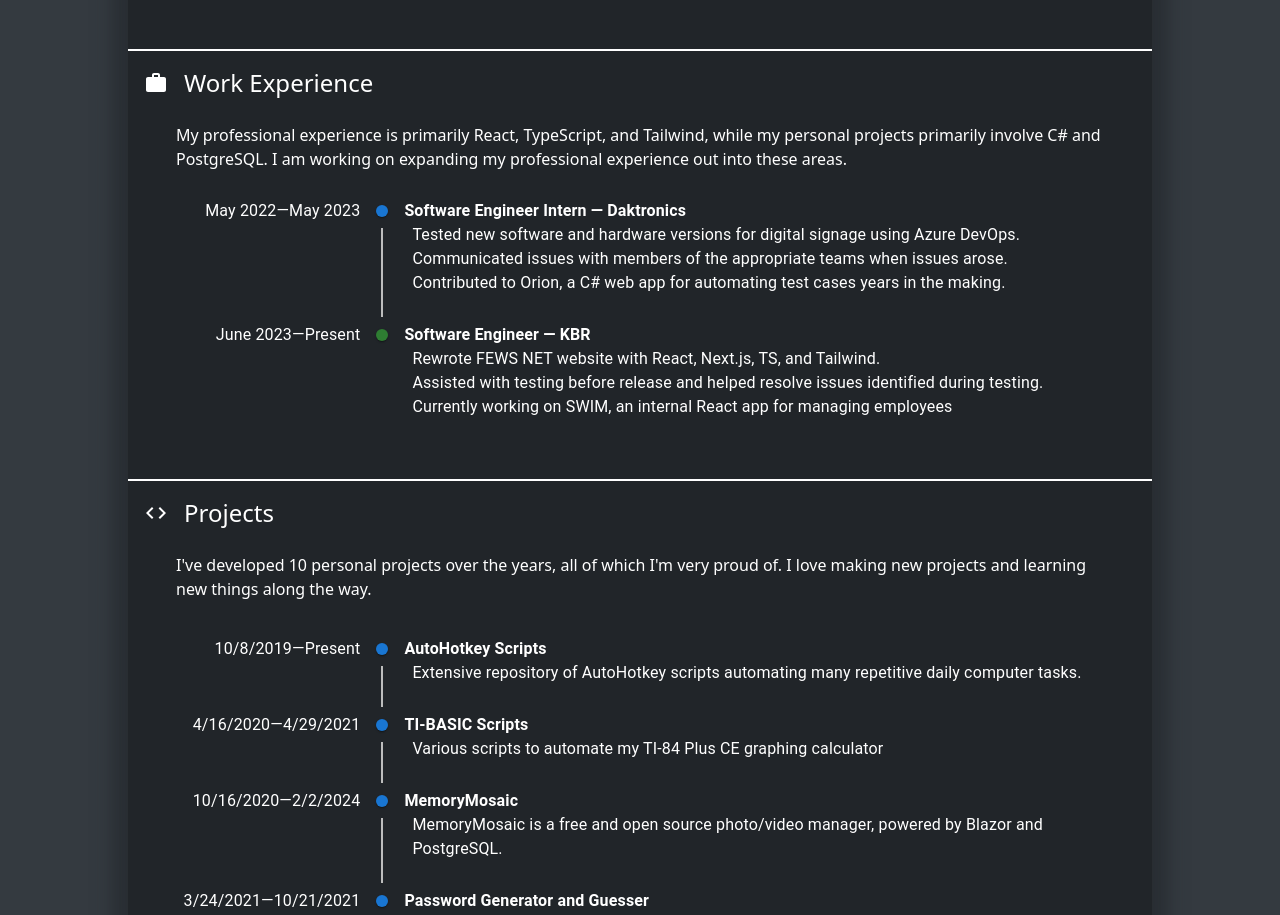
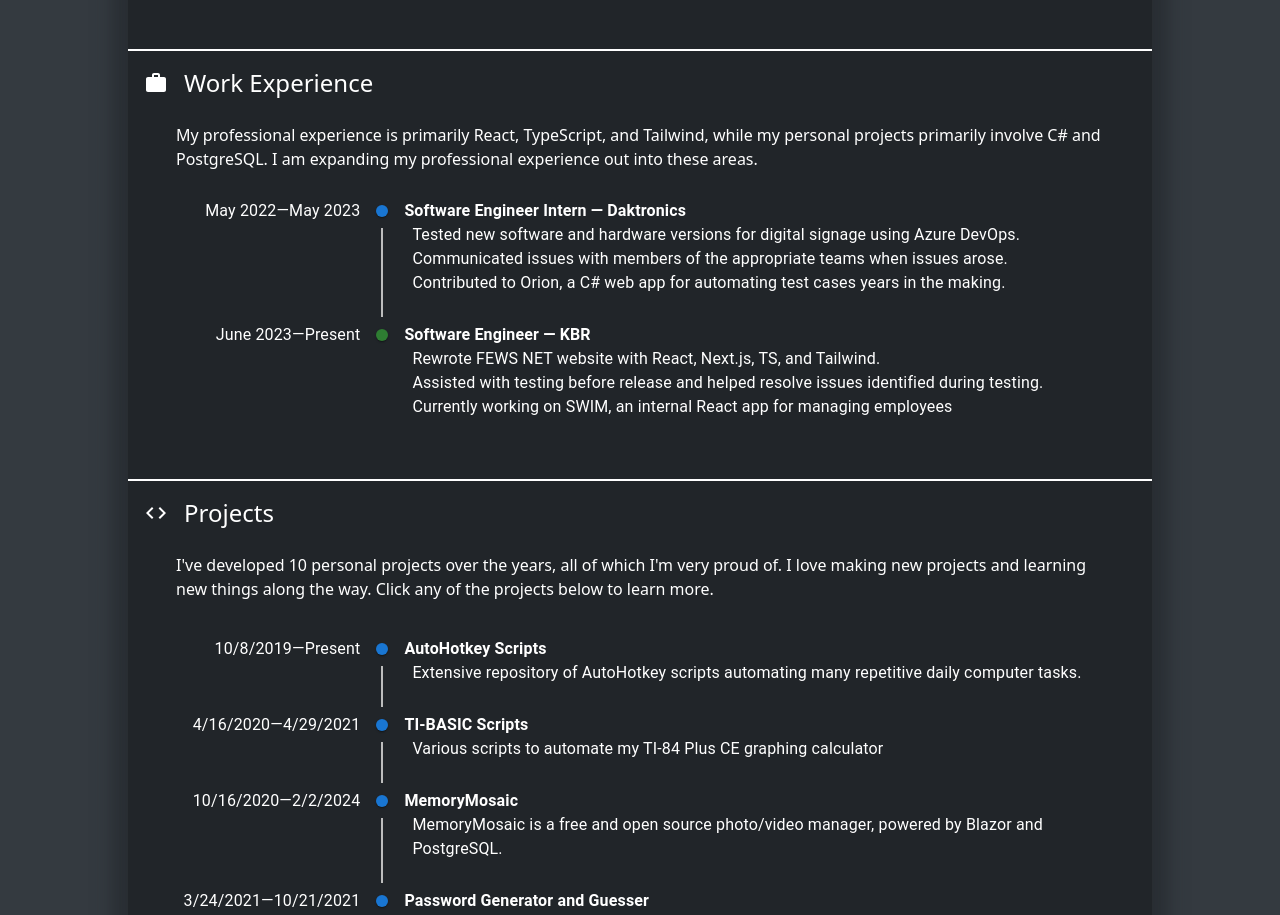
Before and after one commit to ellman12/Portfolio-New, a React (Vite) app: page / in a window 1280 px wide. Shown: the part 1221-2136 px from the top of the page. Built offline with nearby package versions, Linux system fonts and the light colour scheme.

Commit message:
Small tweaks to work exp and projects sections

```diff
--- a/src/components/Sections/Projects/ProjectsSection.tsx
+++ b/src/components/Sections/Projects/ProjectsSection.tsx
@@ -9,7 +9,7 @@ export default function ProjectsSection() {
     return (
         <Section icon={<CodeIcon/>} title="Projects">
             <ScrollOnceAnimation>
-                <p className="mb-6 mx-2 md:mx-8">I've developed {Projects.length} personal projects over the years, all of which I'm very proud of. I love making new projects and learning new things along the way.</p>
+                <p className="mb-6 mx-2 md:mx-8">I've developed {Projects.length} personal projects over the years, all of which I'm very proud of. I love making new projects and learning new things along the way. Click any of the projects below to learn more.</p>
             </ScrollOnceAnimation>
 
             <SectionTimeline>
--- a/src/components/Sections/WorkExperience/WorkExperienceSection.tsx
+++ b/src/components/Sections/WorkExperience/WorkExperienceSection.tsx
@@ -8,7 +8,7 @@ export default function WorkExperienceSection() {
     return (
         <ScrollOnceAnimation>
             <Section icon={<WorkIcon/>} title="Work Experience">
-                <p className="mb-4 mx-2 md:mx-8">My professional experience is primarily React, TypeScript, and Tailwind, while my personal projects primarily involve C# and PostgreSQL. I am working on expanding my professional experience out into these areas.</p>
+                <p className="mb-4 mx-2 md:mx-8">My professional experience is primarily React, TypeScript, and Tailwind, while my personal projects primarily involve C# and PostgreSQL. I am expanding my professional experience out into these areas.</p>
 
                 <SectionTimeline>
                     <ScrollOnceAnimation>
```
